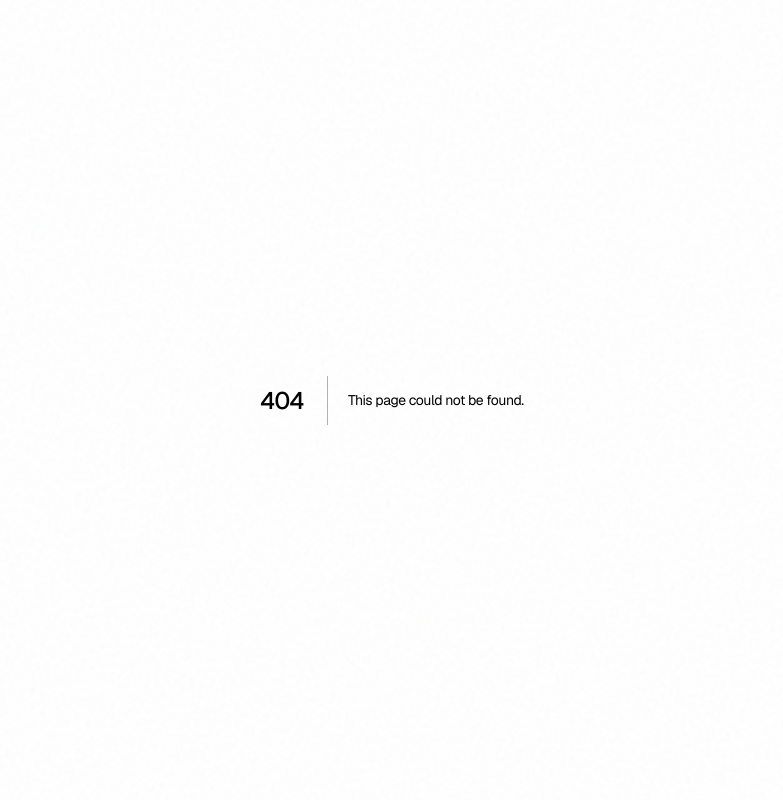
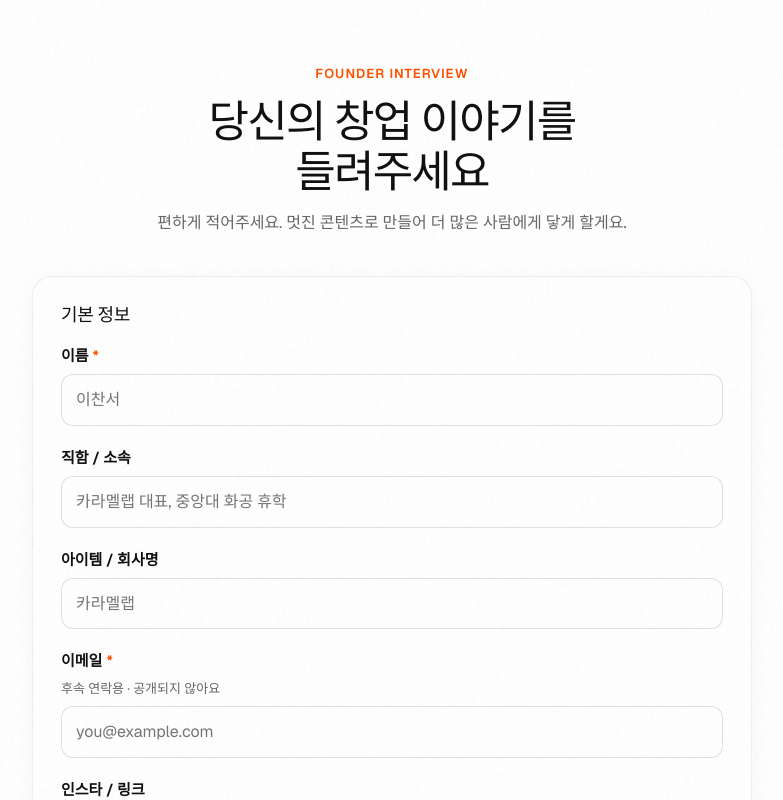
Before and after one commit to Creator-club-ai/youthfounderclub, a Next.js app: page /interview in a window 1280 px wide. Before the commit this address had no page. Shown: the top 800 px of the page, without its empty margins (248-1031 px from the left). Built offline with nearby package versions, Linux system fonts and the light colour scheme; a web font is replaced by a local one.

Commit message:
feat: add /interview page

```diff
--- /dev/null
+++ b/src/app/interview/page.tsx
@@ -0,0 +1,27 @@
+import type { Metadata } from "next";
+import InterviewForm from "@/components/interview/InterviewForm";
+import styles from "@/components/interview/interview.module.css";
+
+export const metadata: Metadata = {
+  title: "창업가 인터뷰 | Youth Founder Club",
+  description: "당신의 창업 이야기를 들려주세요. YouthFounderClub 창업가 인터뷰.",
+};
+
+export default function InterviewPage() {
+  return (
+    <main className={styles.wrap}>
+      <header className={styles.header}>
+        <div className={styles.eyebrow}>Founder Interview</div>
+        <h1 className={styles.title}>
+          당신의 창업 이야기를
+          <br />
+          들려주세요
+        </h1>
+        <p className={styles.subtitle}>
+          편하게 적어주세요. 멋진 콘텐츠로 만들어 더 많은 사람에게 닿게 할게요.
+        </p>
+      </header>
+      <InterviewForm />
+    </main>
+  );
+}
```
